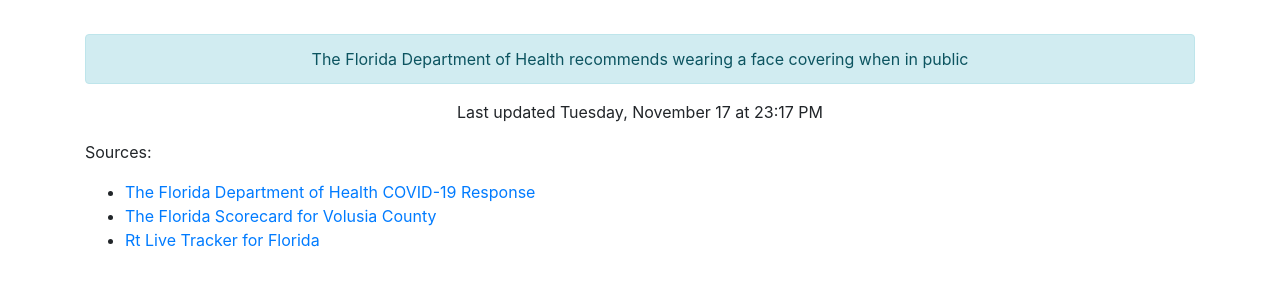
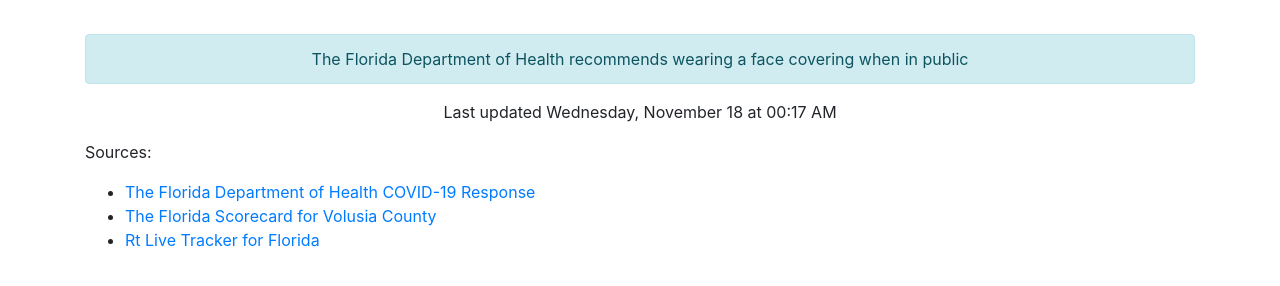
Before and after one commit to thinkjson/timeforchurch, a Jekyll site: the page built from index.md, in a window 1280 px wide. Shown: the part 586-872 px from the top of the page. Built offline with Jekyll 4.4.1, drawn with Linux system fonts in a browser that asks for light colours; our own code applies the rules of GitHub Pages for plain Markdown files.

Commit message:
Updating data

```diff
--- a/_includes/data.html
+++ b/_includes/data.html
@@ -10,4 +10,4 @@
     <div class="outcome text-success">YES</div>
     <div class="alert alert-info" role="alert">The Florida Department of Health recommends wearing a face covering when in public</div>
 
-    <p>Last updated Tuesday, November 17 at 23:17 PM</p>
+    <p>Last updated Wednesday, November 18 at 00:17 AM</p>
```
